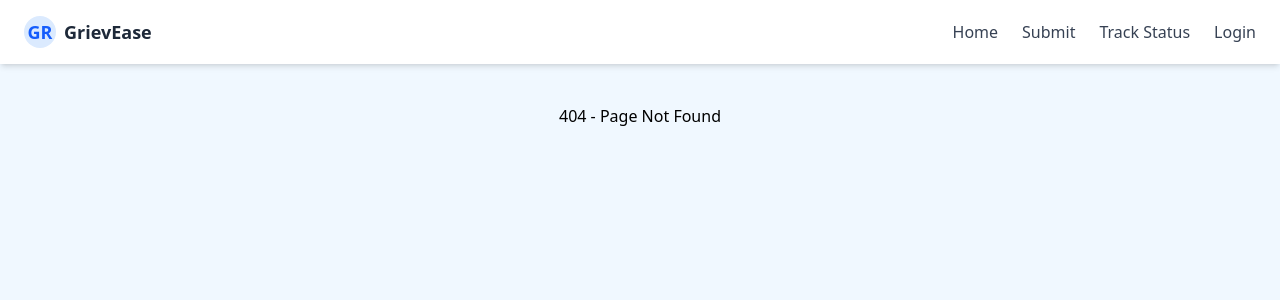
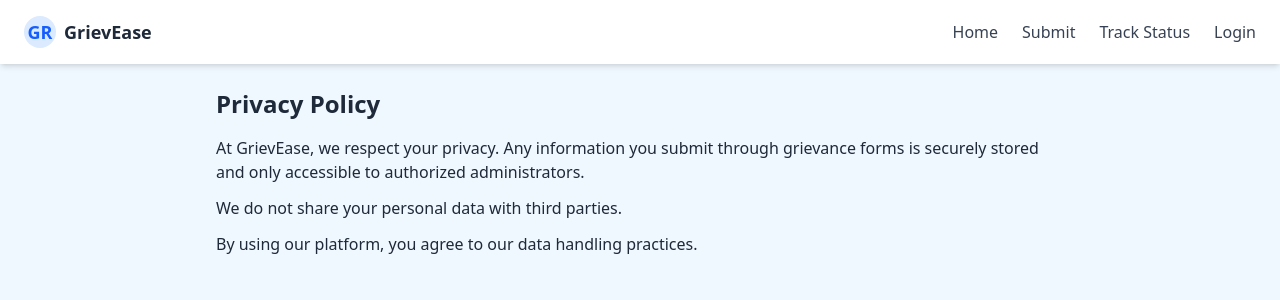
Before and after one commit to dikumardi/GrievEase, a React (Vite) app: page /privacy in a window 1280 px wide. Before the commit this address had no page. Shown: the top 300 px of the page. Built offline with nearby package versions, Linux system fonts and the light colour scheme.

Commit message:
project completed

```diff
--- a/src/App.jsx
+++ b/src/App.jsx
@@ -9,6 +9,10 @@ import Admin from "./pages/Admin";
 import AdminDashboard from "./pages/AdminDashboard";
 import UserDashboard from "./pages/UserDashboard";
 import TrackStatus from "./pages/TrackStatus";
+import FAQ from "./components/FAQ";
+import Privacy from "./pages/Privacy";
+import Help from "./pages/Help";
+import Terms from "./pages/Terms";
 
 const App = () => {
   const navigate = useNavigate();
@@ -50,6 +54,10 @@ const App = () => {
         <Route path="/formpage" element={<FormPage />} />
         <Route path="/admin" element={<Admin handleLogin={handleLogin} />} />
         <Route path="/track" element={<TrackStatus />} />
+        <Route path="/faq" element={<FAQ />} />
+        <Route path="/privacy" element={<Privacy />} />
+        <Route path="/help" element={<Help />} />
+        <Route path="/terms" element={<Terms />} />
 
         {/* Protected Admin Route */}
         <Route
--- a/src/pages/Help.jsx
+++ b/src/pages/Help.jsx
@@ -1,4 +1,19 @@
+import React from "react";
+
 const Help = () => {
-  return <div className="p-10">Help Center Page</div>;
+  return (
+    <div className="p-6 max-w-4xl mx-auto text-gray-800">
+      <h1 className="text-2xl font-bold mb-4">Help Center</h1>
+      <p className="mb-3">
+        Need help? Follow these steps:
+      </p>
+      <ul className="list-disc ml-5 space-y-2">
+        <li>Submit your grievance from the "Submit Grievance" page.</li>
+        <li>Track status using your grievance ID.</li>
+        <li>Contact admin if your issue is unresolved.</li>
+      </ul>
+    </div>
+  );
 };
+
 export default Help;
--- /dev/null
+++ b/src/pages/Privacy.jsx
@@ -0,0 +1,22 @@
+import React from "react";
+
+const Privacy = () => {
+  return (
+    <div className="p-6 max-w-4xl mx-auto text-gray-800">
+      <h1 className="text-2xl font-bold mb-4">Privacy Policy</h1>
+      <p className="mb-3">
+        At GrievEase, we respect your privacy. Any information you submit
+        through grievance forms is securely stored and only accessible to
+        authorized administrators.
+      </p>
+      <p className="mb-3">
+        We do not share your personal data with third parties.
+      </p>
+      <p>
+        By using our platform, you agree to our data handling practices.
+      </p>
+    </div>
+  );
+};
+
+export default Privacy;
--- /dev/null
+++ b/src/pages/Terms.jsx
@@ -0,0 +1,21 @@
+import React from "react";
+
+const Terms = () => {
+  return (
+    <div className="p-6 max-w-4xl mx-auto text-gray-800">
+      <h1 className="text-2xl font-bold mb-4">Terms & Conditions</h1>
+      <p className="mb-3">
+        By using GrievEase, you agree to submit genuine grievances only.
+      </p>
+      <p className="mb-3">
+        Misuse of the platform may lead to account restrictions.
+      </p>
+      <p>
+        The administration reserves the right to manage and resolve
+        grievances as deemed appropriate.
+      </p>
+    </div>
+  );
+};
+
+export default Terms;
```
